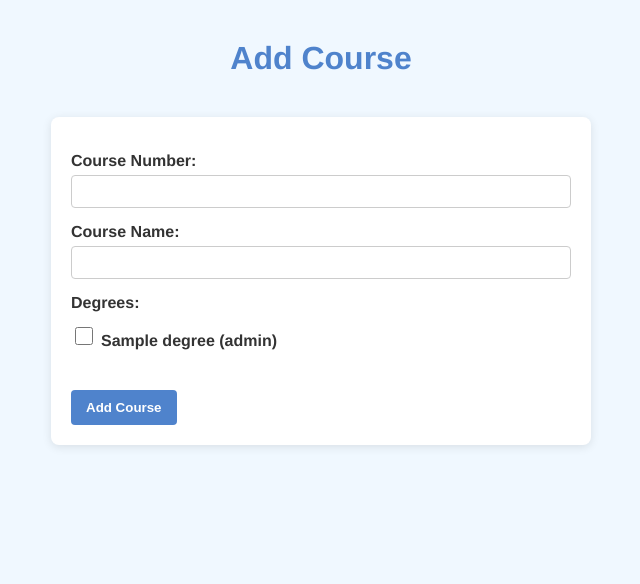
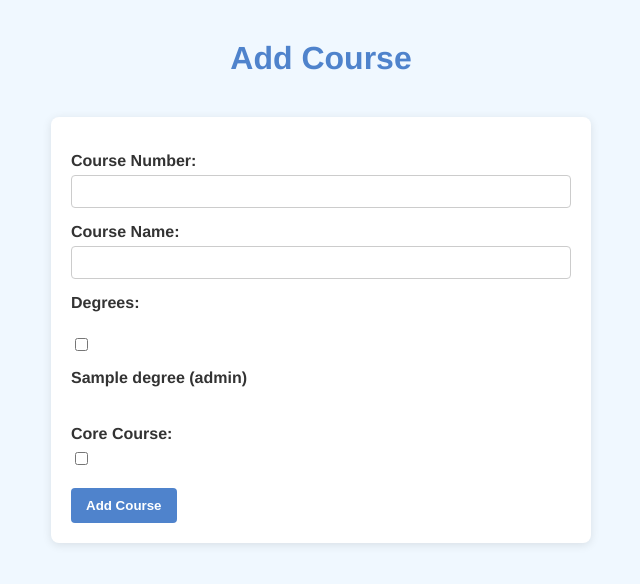
Before and after one commit to jadennathaniel/database-project, a Flask app: page /add_course in a window 1280 px wide. Shown: the top 584 px of the page, without its empty margins (319-959 px from the left). Run offline with Flask 3, Linux system fonts and the light colour scheme; tables that the repository leaves empty hold one stand-in row (values such as "Sample post").

Commit message:
added core courses

```diff
--- a/models.py
+++ b/models.py
@@ -154,14 +154,15 @@ def get_degrees():
     return degrees
 
 
-def add_course(course_number, name, degree_ids):
+def add_course(course_number, name, degree_ids, is_core=False):
     if not isinstance(degree_ids, list):
         raise ValueError("degree_ids must be a list")
 
     conn = get_db_connection()
     cursor = conn.cursor()
     try:
-        cursor.execute('INSERT INTO Courses (course_number, name) VALUES (%s, %s)', (course_number, name))
+        cursor.execute('INSERT INTO Courses (course_number, name, core) VALUES (%s, %s, %s)',
+                       (course_number, name, is_core))
         course_id = cursor.lastrowid
 
         for degree_id in degree_ids:
--- a/routes.py
+++ b/routes.py
@@ -25,24 +25,26 @@ def add_degree_route():
 
 
 @app.route('/add_course', methods=['GET', 'POST'])
+@app.route('/add_course', methods=['GET', 'POST'])
 def add_course_route():
     degrees = get_degrees()
     if request.method == 'POST':
         course_number = request.form['course_number']
         name = request.form['name']
         degree_ids = request.form.getlist('degree_ids')
+        is_core = 'is_core' in request.form
         try:
-            add_course(course_number, name, degree_ids)
+            add_course(course_number, name, degree_ids, is_core)
             flash('Course added successfully!', 'success')
             return redirect(url_for('index'))
         except ValueError as e:
             flash(str(e), 'error')
         except Exception as e:
-            # Log the unexpected error
-            print(f"Unexpected error: {e}")  # Logs the error to the terminal
+            print(f"Unexpected error: {e}")
             flash('An unexpected error occurred. Please try again.', 'error')
 
     return render_template('add_course.html', degrees=degrees)
+
 
 
 @app.route('/add_instructor', methods=['GET', 'POST'])
--- a/templates/add_course.html
+++ b/templates/add_course.html
@@ -3,24 +3,6 @@
 <head>
     <title>Add Course</title>
     <link rel="stylesheet" href="{{ url_for('static', filename='styles.css') }}" />
-    <style>
-        .checkbox-wrapper {
-            display: flex;
-            align-items: center;
-            margin-bottom: 8px;
-        }
-        .checkbox-wrapper input[type="checkbox"] {
-            margin-right: 8px;
-            width: 18px;
-            height: 18px;
-        }
-        .checkbox-wrapper label {
-            cursor: pointer;
-        }
-        .checkbox-group {
-            margin: 15px 0;
-        }
-    </style>
 </head>
 <body>
     <h1>Add Course</h1>
@@ -31,20 +13,14 @@
         <label for="name">Course Name:</label>
         <input type="text" id="name" name="name" required><br>
 
-        <div class="checkbox-group">
-            <label>Degrees:</label>
+        <label for="degrees">Degrees:</label><br>
         {% for degree in degrees %}
-                <div class="checkbox-wrapper">
-                    <input type="checkbox"
-                           id="degree_{{ degree.id }}"
-                           name="degree_ids"
-                           value="{{ degree.degree_id }}">
-                    <label for="degree_{{ degree.id }}">
-                        {{ degree.name }} ({{ degree.level }})
-                    </label>
-                </div>
+            <input type="checkbox" id="degree_{{ degree.degree_id }}" name="degree_ids" value="{{ degree.degree_id }}">
+            <label for="degree_{{ degree.degree_id }}">{{ degree.name }} ({{ degree.level }})</label><br>
         {% endfor %}
-        </div>
+
+        <label for="is_core">Core Course:</label>
+        <input type="checkbox" id="is_core" name="is_core"><br>
 
         <input type="submit" value="Add Course">
     </form>
```
Lines whose indentation alone changed are shown as unchanged.
